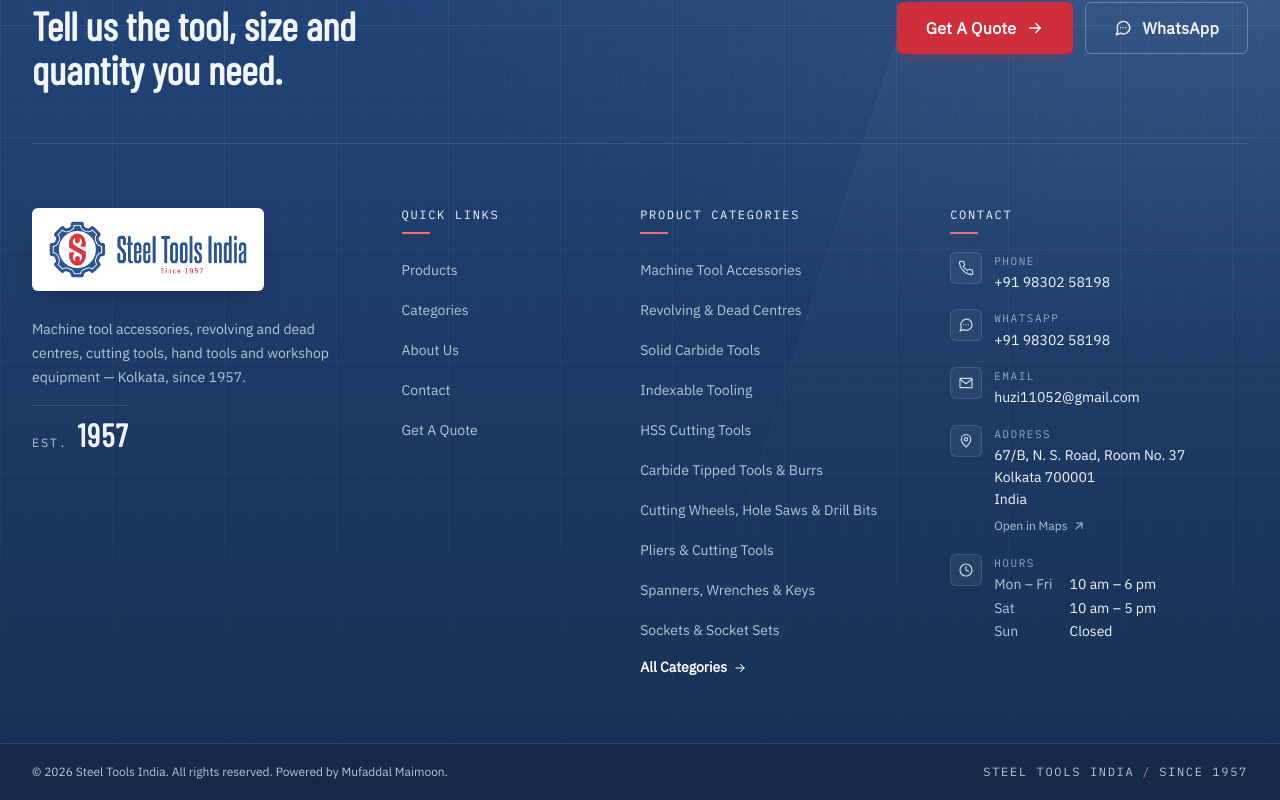
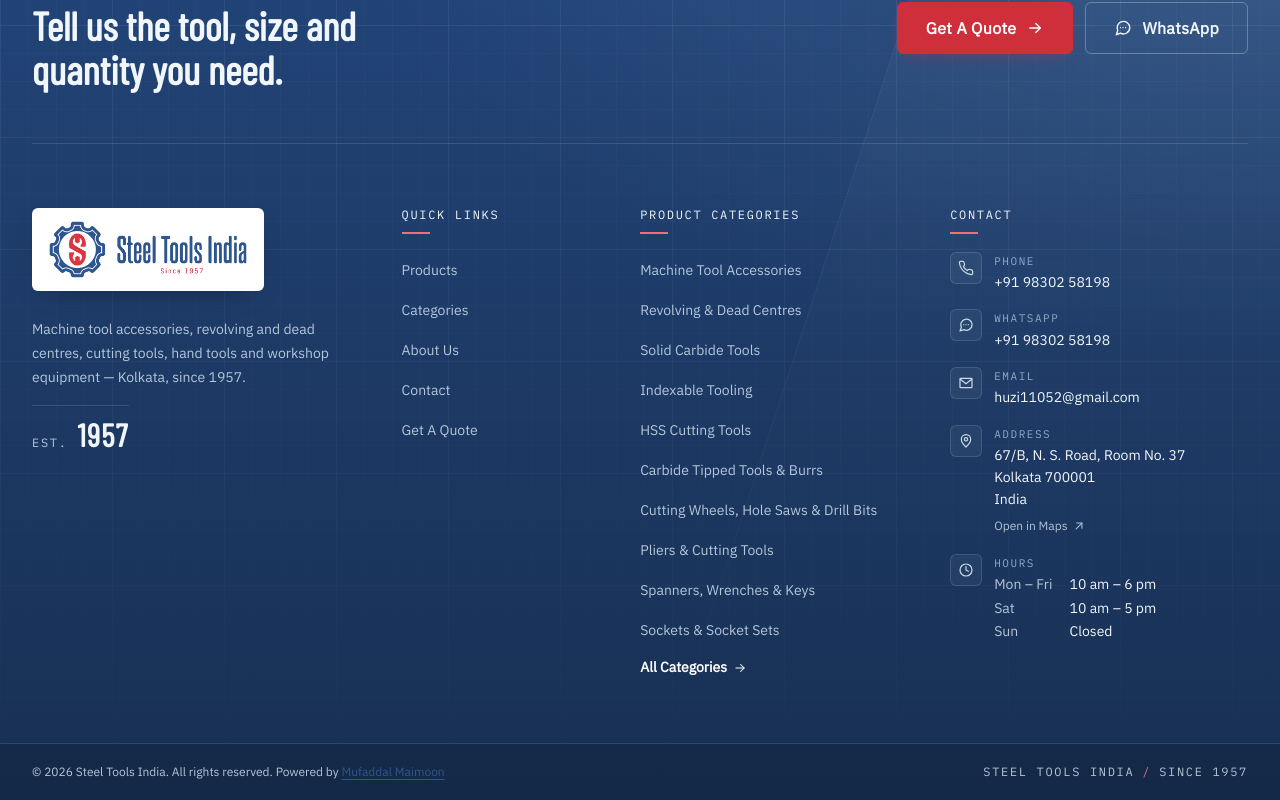
Before and after one commit to mufillua/steel-tools-india, an Angular app: page /about-us in a window 1280 px wide. Shown: the part 4250-5050 px from the top of the page. Built offline with nearby package versions, Linux system fonts and the light colour scheme.

Commit message:
footer update

```diff
--- a/src/app/components/footer/footer.html
+++ b/src/app/components/footer/footer.html
@@ -142,7 +142,11 @@
   <!-- Bottom bar -->
   <div class="ftr__bottom">
     <div class="sti-container sti-container--wide ftr__bottom-inner">
-      <p>© {{ year }} {{ company.name }}. All rights reserved. Powered by Mufaddal Maimoon.</p>
+      <p>© {{ year }} {{ company.name }}. All rights reserved. Powered by <a
+      href="https://mufaddalmaimoon.vercel.app/"
+      target="_blank"
+      rel="noopener noreferrer"
+    >Mufaddal Maimoon</a></p>
       <p class="ftr__bottom-tag">
         <span>{{ company.name }}</span><span class="ftr__sep" aria-hidden="true">/</span
         ><span>{{ company.tagline }}</span>
```
